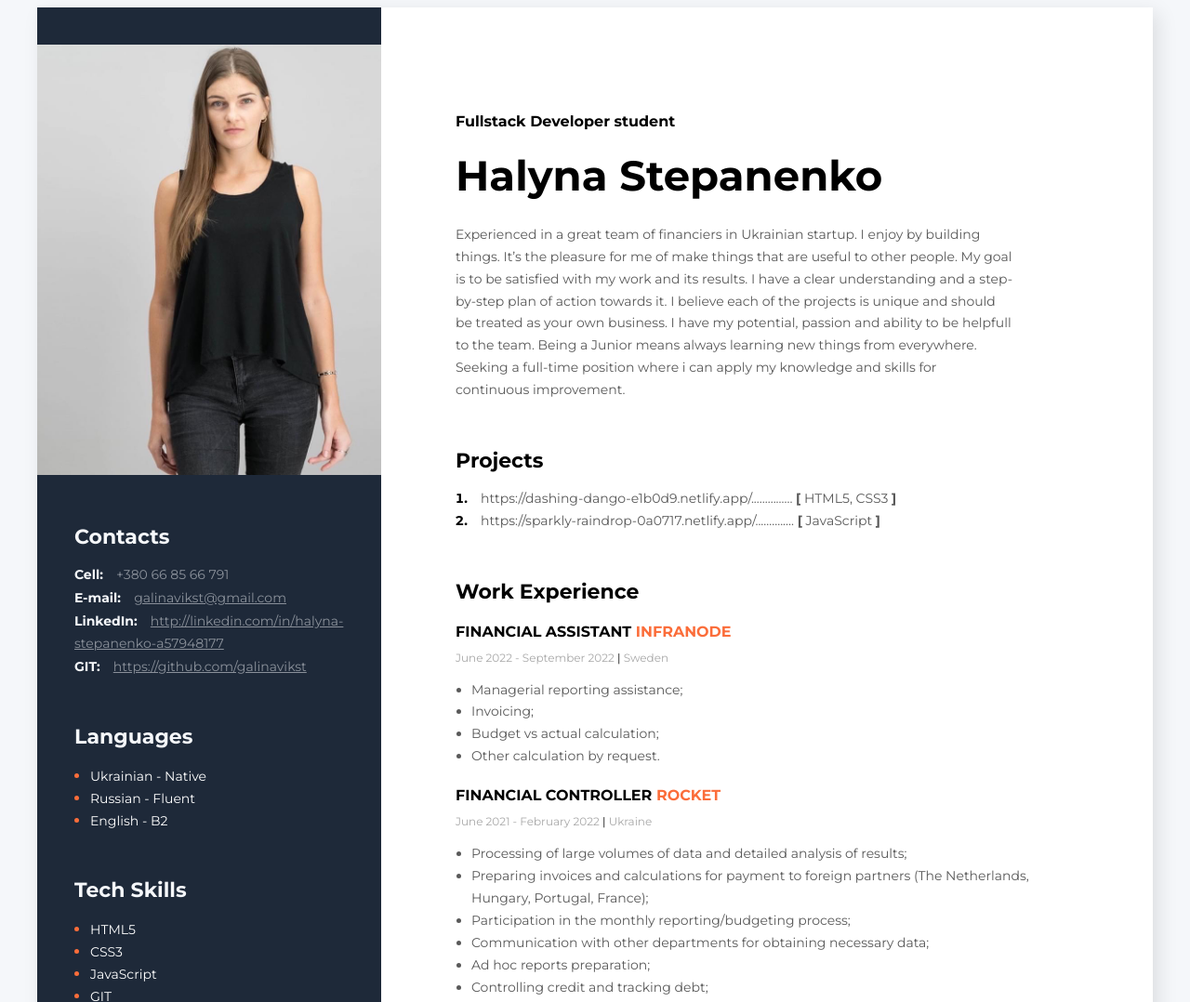
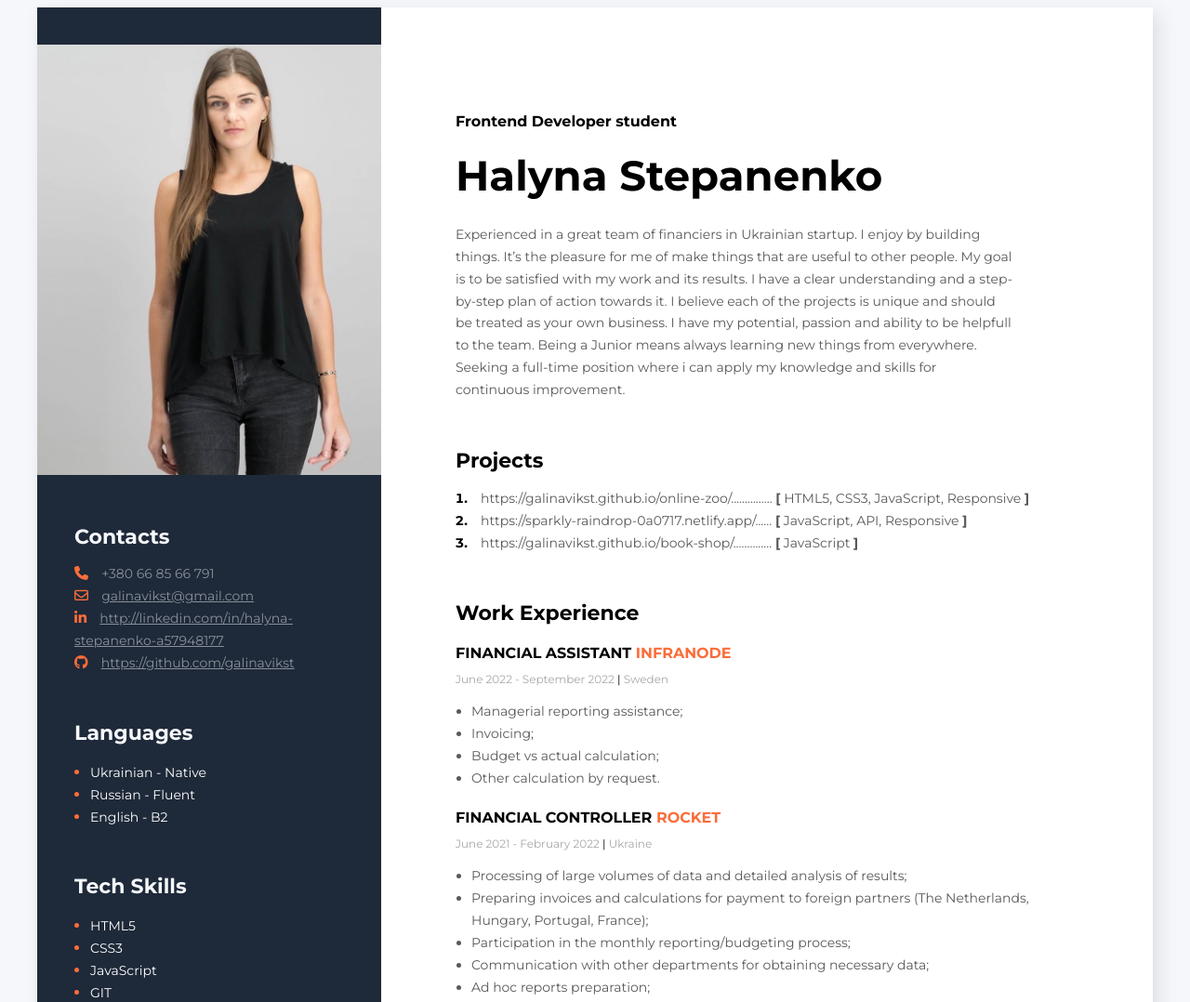
Before and after one commit to galinavikst/marafon-resume, a plain HTML site: page index.html in a window 1280 px wide. Shown: the top 1078 px of the page at 93% size. Drawn offline with Linux system fonts and the light colour scheme.

Commit message:
add 3d project, add fa icons

```diff
--- a/index.html
+++ b/index.html
@@ -5,6 +5,10 @@
     <meta http-equiv="X-UA-Compatible" content="IE=edge" />
     <meta name="viewport" content="width=device-width, initial-scale=1.0" />
     <title>Resume</title>
+    <script
+      src="https://kit.fontawesome.com/688c0b9a8b.js"
+      crossorigin="anonymous"
+    ></script>
     <link rel="preconnect" href="https://fonts.googleapis.com" />
     <link rel="preconnect" href="https://fonts.gstatic.com" crossorigin />
     <link
@@ -17,7 +21,7 @@
     <div class="page">
       <section class="main">
         <article class="about">
-          <h2 class="position">Fullstack Developer student</h2>
+          <h2 class="position">Frontend Developer student</h2>
           <h1 class="name">Halyna Stepanenko</h1>
           <p class="text">
             Experienced in a great team of financiers in Ukrainian startup. I
@@ -38,12 +42,12 @@
             <li class="list-marks">
               <span class="item"
                 ><a
-                  href="https://dashing-dango-e1b0d9.netlify.app/"
+                  href="https://galinavikst.github.io/online-zoo/"
                   target="_blank"
                   class="link"
                 >
-                  https://dashing-dango-e1b0d9.netlify.app/...............
-                  <b>[</b> HTML5, CSS3 <b>]</b></a
+                  https://galinavikst.github.io/online-zoo/...............
+                  <b>[</b> HTML5, CSS3, JavaScript, Responsive <b>]</b></a
                 ></span
               >
             </li>
@@ -54,23 +58,23 @@
                   target="_blank"
                   class="link"
                 >
-                  https://sparkly-raindrop-0a0717.netlify.app/..............
+                  https://sparkly-raindrop-0a0717.netlify.app/......
+                  <b>[</b> JavaScript, API, Responsive <b>]</b></a
+                ></span
+              >
+            </li>
+            <li class="list-marks">
+              <span class="item"
+                ><a
+                  href="https://galinavikst.github.io/book-shop/"
+                  target="_blank"
+                  class="link"
+                >
+                  https://galinavikst.github.io/book-shop/..............
                   <b>[</b> JavaScript <b>]</b></a
                 ></span
               >
             </li>
-            <!-- <li class="list-marks">
-              <span class="item"
-                ><a
-                  href="https://kidslike.goit.global/"
-                  target="_blank"
-                  class="link"
-                >
-                  https://kidslike.goit.global/.......................
-                  <b>[</b> React.js, Node.js <b>]</b></a
-                ></span
-              >
-            </li> -->
           </ol>
         </div>
         <div class="work">
@@ -139,7 +143,8 @@
             </ul>
           </div>
         </div>
-        <div class="education"><h2 class="title">Education</h2>
+        <div class="education">
+          <h2 class="title">Education</h2>
           <h3 class="study-place">Rolling Scopes School</h3>
           <p class="course">Frontend Developer</p>
           <p class="timing">
@@ -153,9 +158,9 @@
             <span class="timing-decor">|</span> Ukraine
           </p>
           <h3 class="study-place">SheCodes Foundation</h3>
-          <p class="course">Fullstack Developer</p>
+          <p class="course">Frontend Developer</p>
           <p class="timing">
-            Aprile 2022 - up to now
+            Aprile 2022 - October 2022
             <span class="timing-decor">|</span> Europe
           </p>
         </div>
@@ -170,20 +175,20 @@
         <div class="aside contacts">
           <h2 class="title">Contacts</h2>
           <div class="contacts-list">
-            <p>
-              <span class="contact-type">Cell:</span>
+            <p class="cont">
+              <i class="fa-solid fa-phone fa"></i>
               <a href="tel:+38066856" class="tel contacts-data"
                 >+380&nbsp;66&nbsp;85&nbsp;66&nbsp;791
               </a>
             </p>
-            <p>
-              <span class="contact-type">E-mail:</span>
+            <p class="cont">
+              <i class="fa-regular fa-envelope fa"> </i>
               <a href="mail.to:galinavikst@gmail.com" class="mail contacts-data"
                 >galinavikst@gmail.com</a
               >
             </p>
-            <p>
-              <span class="contact-type">LinkedIn:</span>
+            <p class="cont">
+              <i class="fa-brands fa-linkedin fa"></i>
               <a
                 href="http://linkedin.com/in/halyna-stepanenko-a57948177"
                 target="_blank"
@@ -191,8 +196,8 @@
                 >http://linkedin.com/in/halyna- stepanenko-a57948177</a
               >
             </p>
-            <p>
-              <span class="contact-type">GIT:</span>
+            <p class="cont">
+              <i class="fa-brands fa-github fa"></i>
               <a
                 href="https://github.com/galinavikst"
                 target="_blank"
@@ -219,9 +224,9 @@
         <div class="aside tech-skills">
           <h2 class="title">Tech Skills</h2>
           <ul class="skills">
-
             <li class="tech-item"><span class="tech-item-text">HTML5</span></li>
-            <li class="tech-item"><span class="tech-item-text">CSS3</span></li> <li class="tech-item">
+            <li class="tech-item"><span class="tech-item-text">CSS3</span></li>
+            <li class="tech-item">
               <span class="tech-item-text">JavaScript</span>
             </li>
             <li class="tech-item"><span class="tech-item-text">GIT</span></li>
@@ -236,7 +241,8 @@
             </li> -->
             <li class="tech-item">
               <span class="tech-item-text">Bootstrap</span>
-            </li><li class="tech-item">
+            </li>
+            <li class="tech-item">
               <span class="tech-item-text">Microsoft Excel</span>
             </li>
             <li class="tech-item">
@@ -248,12 +254,12 @@
           <h2 class="title">Soft Skills</h2>
           <ul class="skills">
             <li class="soft-item"><span class="soft-item-text">GTD</span></li>
-            <li class="soft-item">
+            <!--<li class="soft-item">
               <span class="soft-item-text">SCRUM</span>
             </li>
             <li class="soft-item">
               <span class="soft-item-text">Agile</span>
-            </li>
+            </li> -->
 
             <li class="soft-item">
               <span class="soft-item-text">Organized</span>
--- a/styles/style.css
+++ b/styles/style.css
@@ -40,15 +40,8 @@ aside p {
   margin-bottom: 0px;
   margin-top: 0;
 }
-.contact-type {
-  font-style: normal;
-  font-weight: 700;
-  font-size: 14px;
-  line-height: calc(24 / 14);
-  margin-right: 10px;
-}
 .contacts-list {
-  margin-left: 40px;
+  margin: 0 20px 40px 40px;
 }
 .aside .tel,
 .aside .mail,
@@ -59,12 +52,19 @@ aside p {
   color: inherit;
   opacity: 0.5;
 }
+.fa {
+  margin-right: 10px;
+  font-size: 15px;
+  color: var(--accent-color);
+}
+.cont:hover > .fa {
+  color: var(--page-bg-white-color);
+}
+.cont:hover > .contacts-data {
+  opacity: 0.8;
+}
 .tel {
   text-decoration: none;
-}
-.contacts-data:hover,
-.contacts-data:focus {
-  opacity: 0.8;
 }
 .aside.soft-skills,
 .aside.contacts,
```
